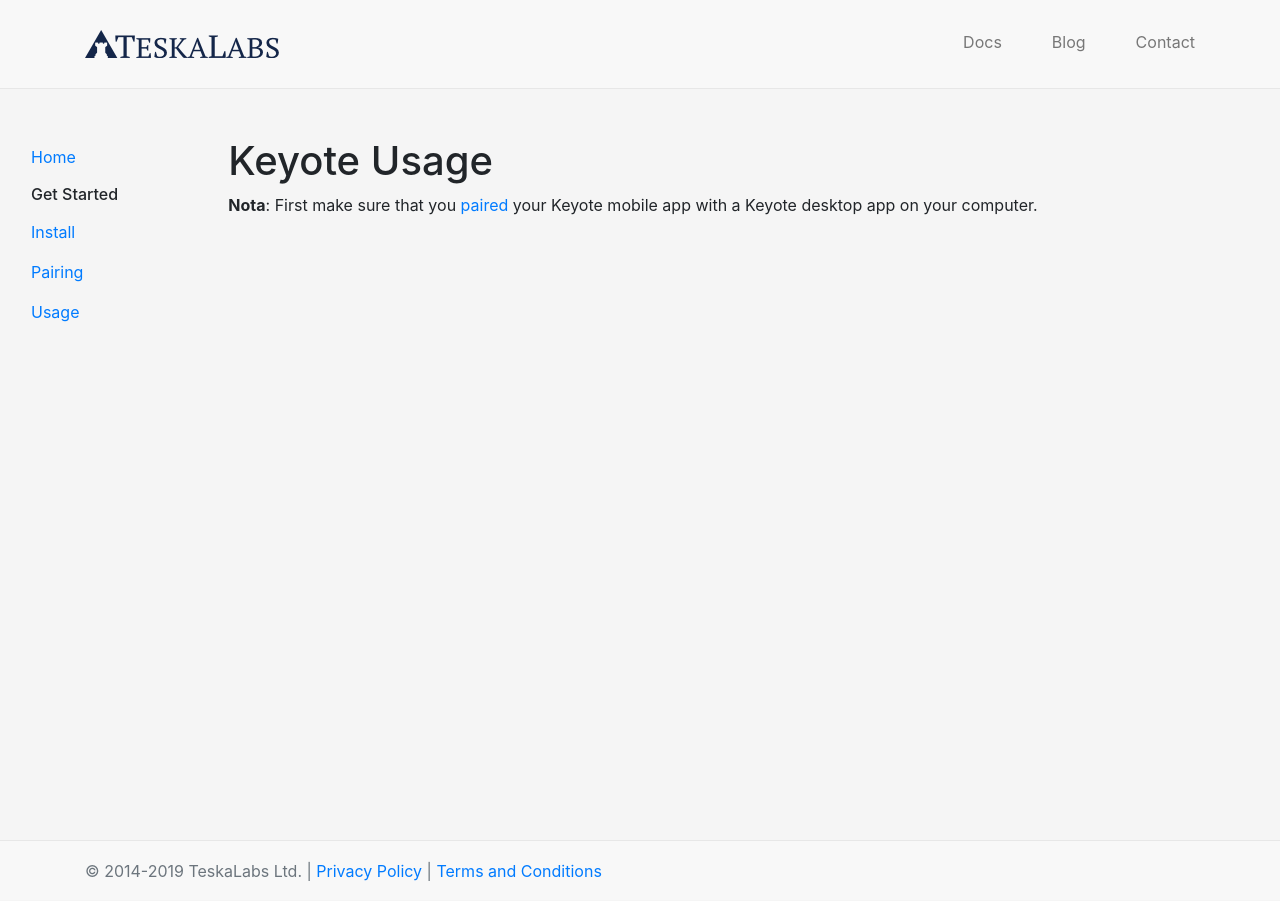
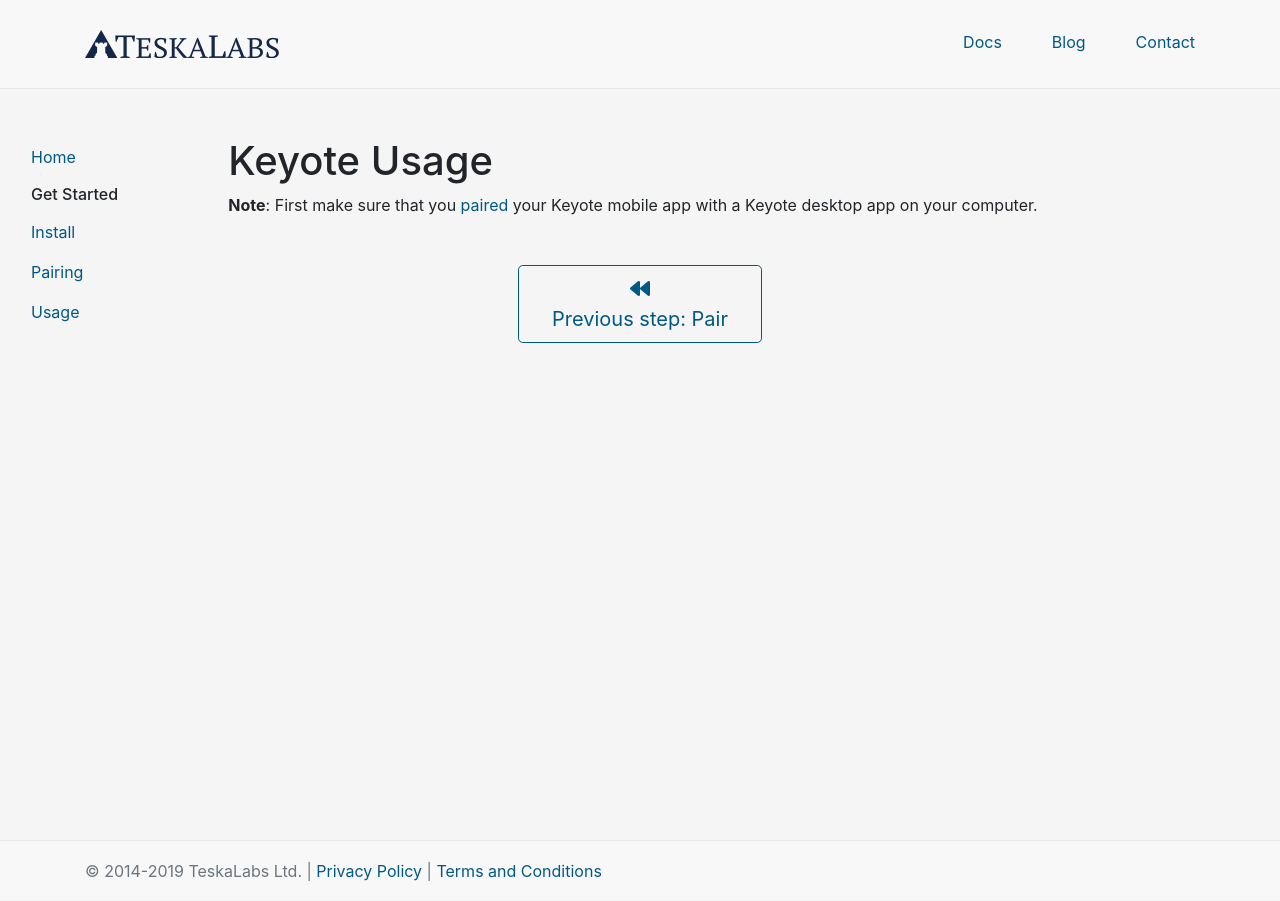
Before and after one commit to TeskaLabs/Keyote-Docs, a Jekyll site: the page built from start/use.md, in a window 1280 px wide. Built offline with Jekyll 4.4.1, drawn with Linux system fonts in a browser that asks for light colours; nearby versions of some CDN libraries.

Commit message:
Improve the start section.

```diff
--- a/assets/css/style.css
+++ b/assets/css/style.css
@@ -1,3 +1,12 @@
+a {
+	color: #005985;
+}
+
+.btn-outline-primary {
+	color: #005985;
+	border-color: #005985;
+}
+
 code {
 	background-color: #ffeded;
 }
@@ -28,7 +37,7 @@
 
 header .links a {
 	margin-left: 50px;
-	color: #777;
+	color: #005985;
 }
 
 header .links a:hover {
--- a/start/use.md
+++ b/start/use.md
@@ -7,4 +7,18 @@
 Keyote Usage
 ====================
 
-> **Nota**: First make sure that you [paired](pair) your Keyote mobile app with a Keyote desktop app on your computer.
+> **Note**: First make sure that you [paired](pair) your Keyote mobile app with a Keyote desktop app on your computer.
+
+
+<div class="container mt-5">
+	<div class="row justify-content-center">
+		<div class="col-sm-4">
+			<a href="pair" class="btn btn-outline-primary btn-lg w-100">
+				<div>
+					<i class="fas fa-backward"></i>
+					<div class="cell-text">Previous step: Pair</div>
+				</div>
+			</a>
+		</div>
+	</div>
+</div>
```
Also changed, not shown: start/install.md (+1 -1 lines), start/pair.md (+9 -1 lines).
